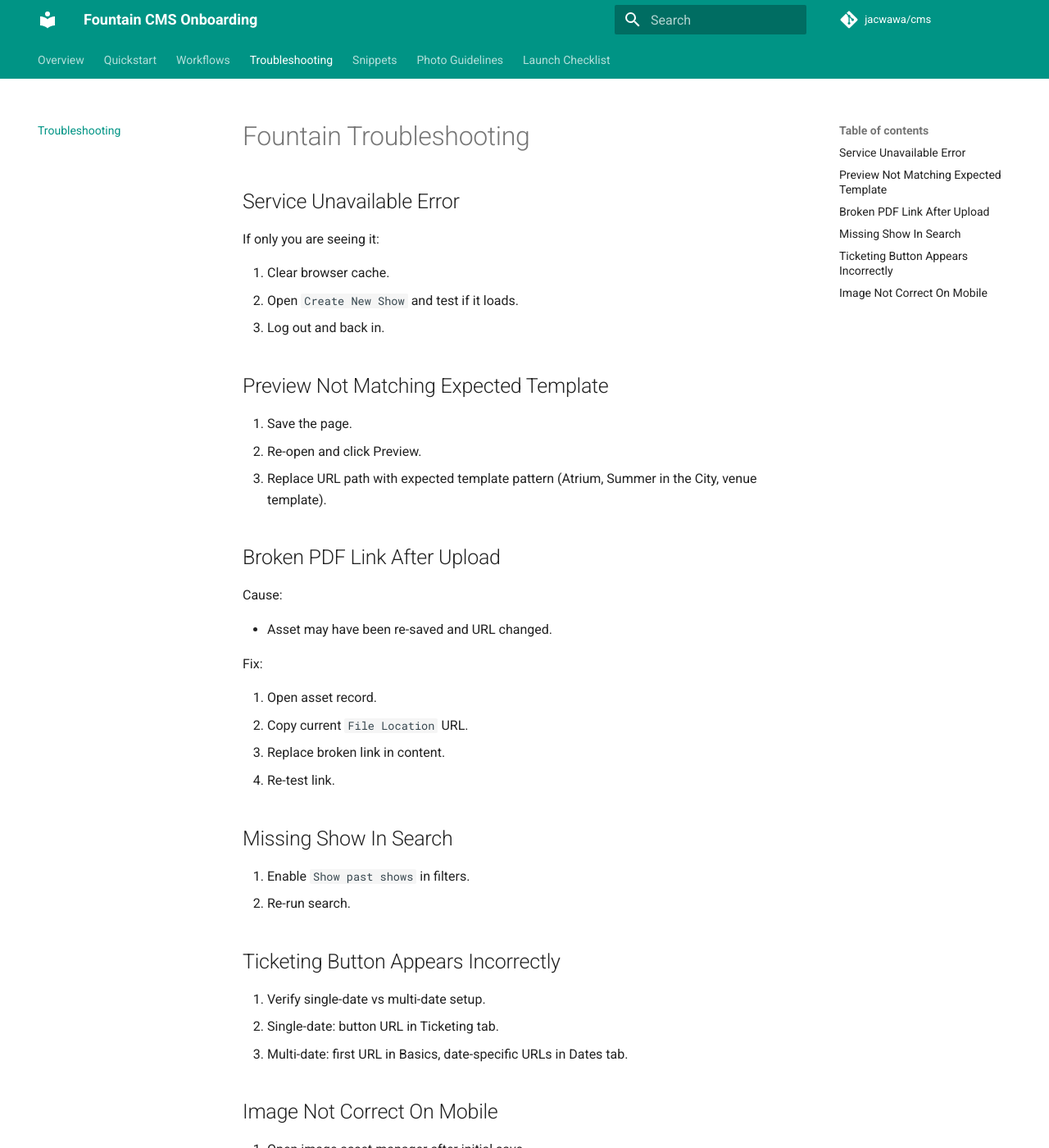
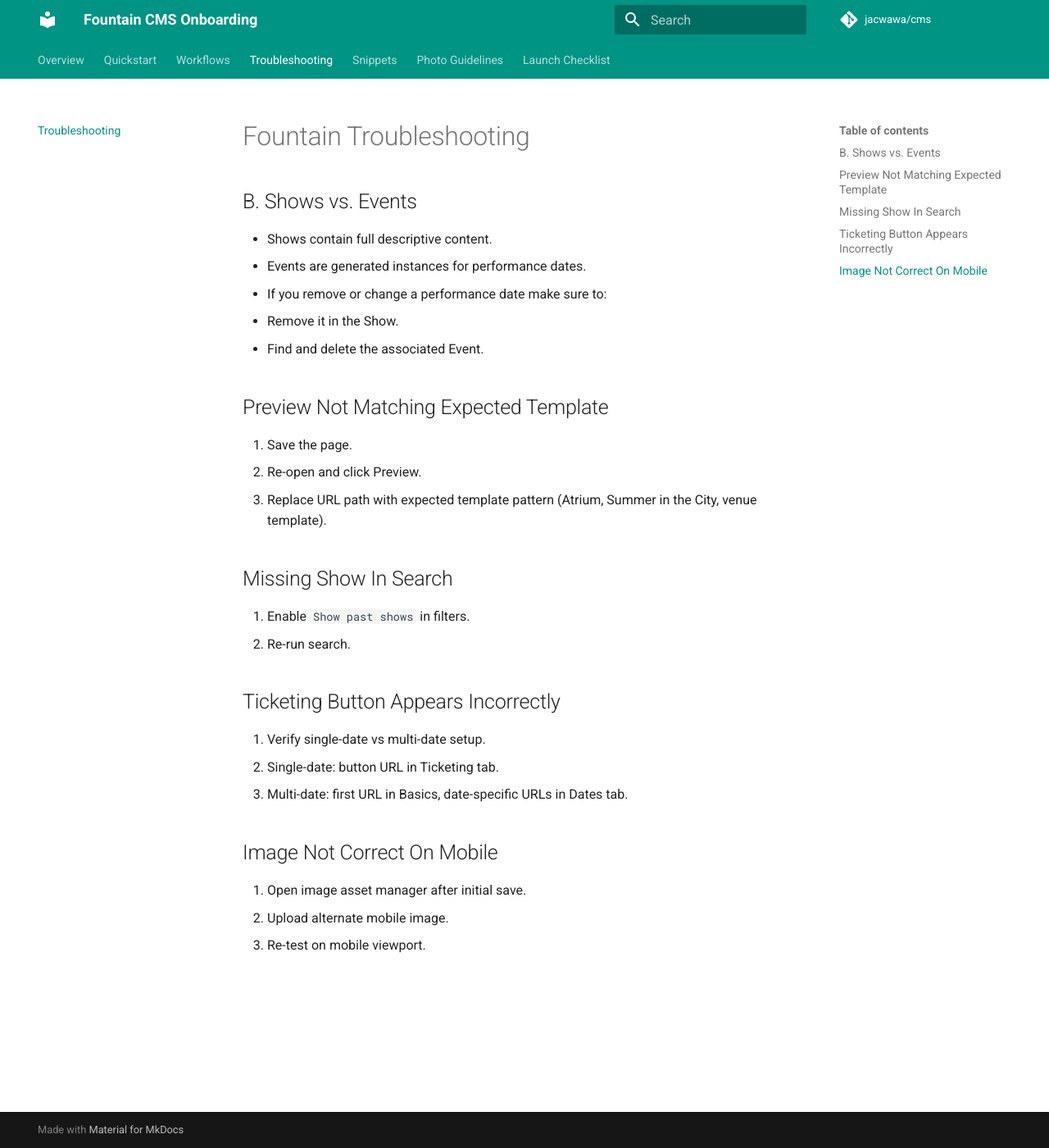
Before and after one commit to jacwawa/cms, an MkDocs documentation site: the page built from docs/fountain-onboarding/troubleshooting.md, in a window 1280 px wide and 1400 px high. Shown: the whole window at 82% size. Built offline with MkDocs 1.6.1 and Material for MkDocs 9.7.7, drawn with Linux system fonts in a browser that asks for light colours; comment, search, counter and statistics services are not loaded.

Commit message:
Apply latest markdown updates for quickstart, troubleshooting, photo, and checklist

```diff
--- a/docs/fountain-onboarding/troubleshooting.md
+++ b/docs/fountain-onboarding/troubleshooting.md
@@ -1,12 +1,14 @@
 # Fountain Troubleshooting
 
-## Service Unavailable Error
 
-If only you are seeing it:
+## B. Shows vs. Events
 
-1. Clear browser cache.
-2. Open `Create New Show` and test if it loads.
-3. Log out and back in.
+- Shows contain full descriptive content.
+- Events are generated instances for performance dates.
+- If you remove or change a performance date make sure to:
+1. Remove it in the Show.
+2. Find and delete the associated Event.
+
 
 ## Preview Not Matching Expected Template
 
@@ -14,18 +16,7 @@
 2. Re-open and click Preview.
 3. Replace URL path with expected template pattern (Atrium, Summer in the City, venue template).
 
-## Broken PDF Link After Upload
 
-Cause:
-
-- Asset may have been re-saved and URL changed.
-
-Fix:
-
-1. Open asset record.
-2. Copy current `File Location` URL.
-3. Replace broken link in content.
-4. Re-test link.
 
 ## Missing Show In Search
 
```
Also changed, not shown: docs/fountain-onboarding/launch-checklist.md (+0 -1 lines), docs/fountain-onboarding/photo-guidelines.md (+1 -2 lines), docs/fountain-onboarding/quickstart.md (+6 -11 lines).
